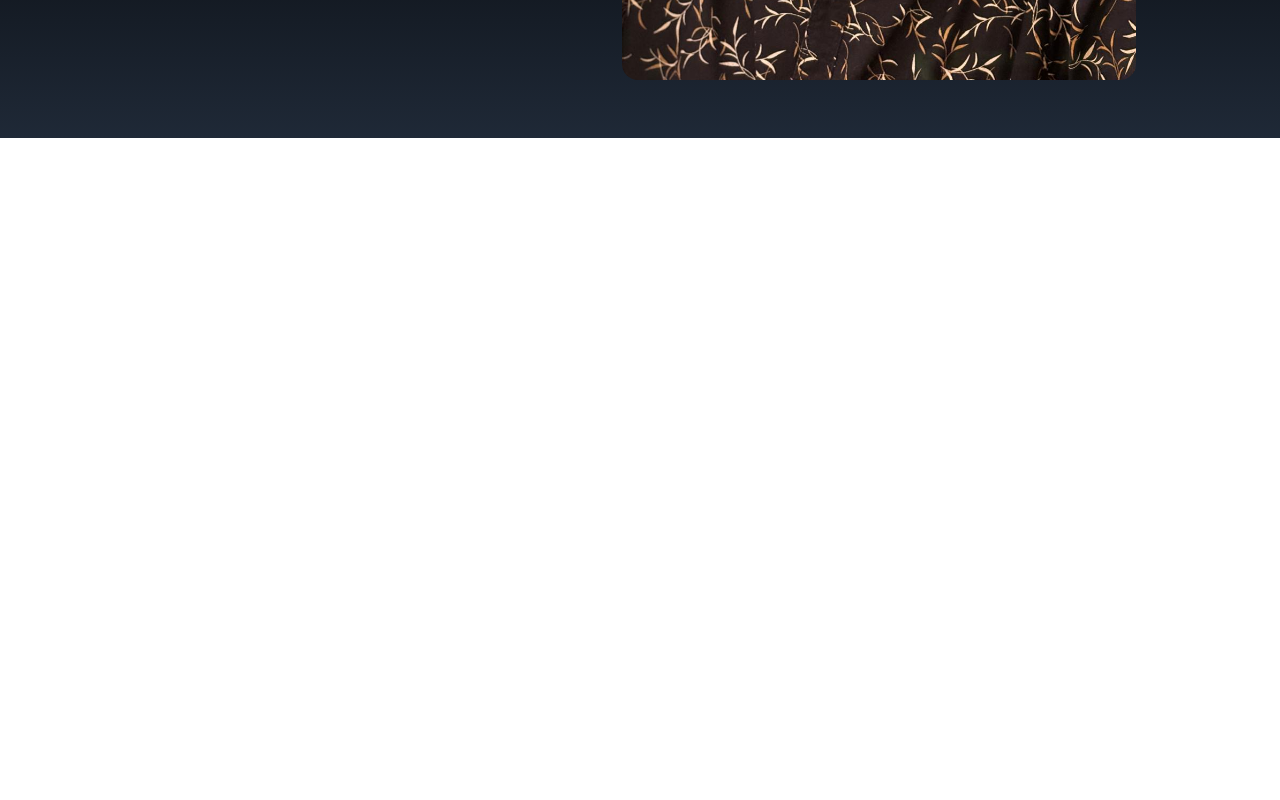
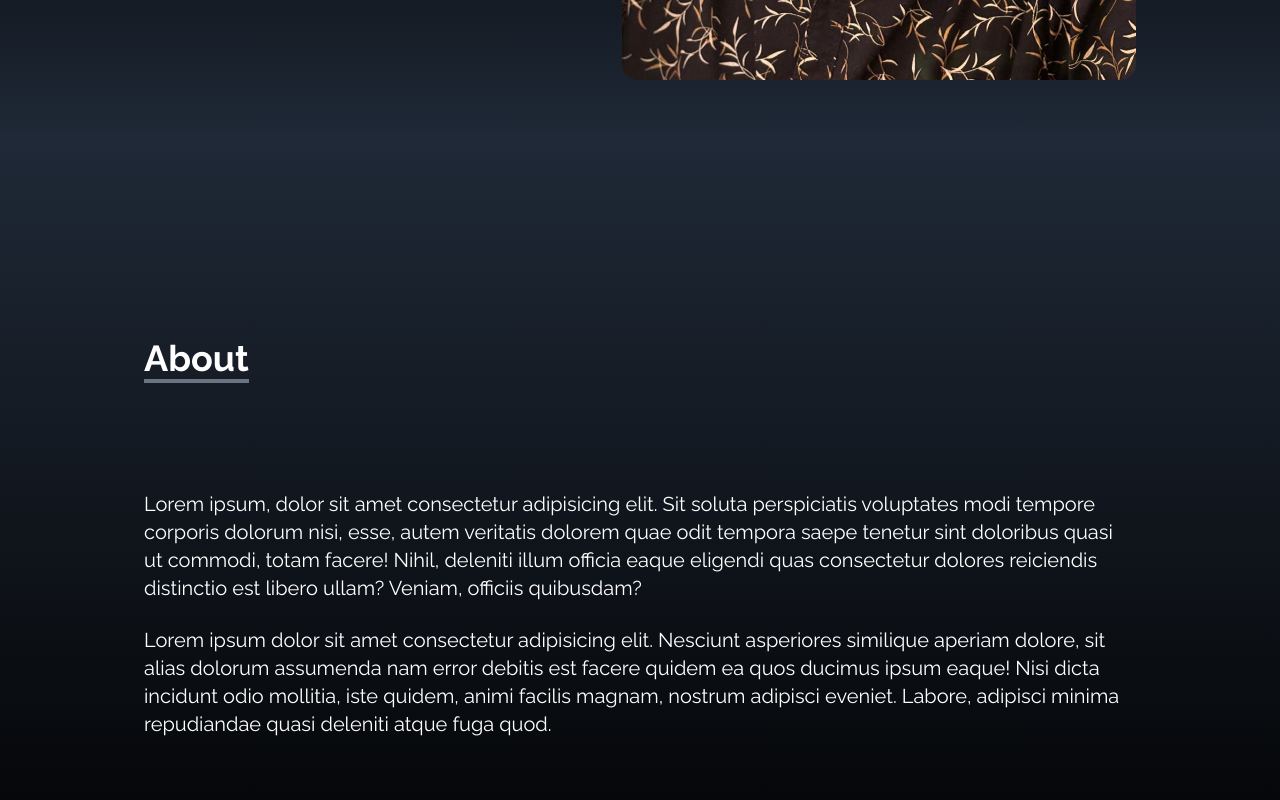
Before and after one commit to jaydeep099/Portfolio, a React (Vite) app: page / in a window 1280 px wide. Shown: the part 662-1462 px from the top of the page. Before the commit the page ends 800 px from the top, so only its background shows below. Built offline with nearby package versions, Linux system fonts and the light colour scheme.

Commit message:
About section completed

```diff
--- a/src/App.jsx
+++ b/src/App.jsx
@@ -1,3 +1,4 @@
+import About from "./components/About";
 import Home from "./components/Home";
 import Navbar from "./components/Navbar";
 import SocialLinks from "./components/SocialLinks";
@@ -7,6 +8,7 @@ function App() {
     <div>
       <Navbar />
       <Home />
+      <About/>
       <SocialLinks />
     </div>
   );
--- /dev/null
+++ b/src/components/About.jsx
@@ -0,0 +1,38 @@
+import React from "react";
+
+const About = () => {
+  return (
+    <div
+      name="about"
+      className="w-full h-screen bg-gradient-to-b from-gray-800 to-black text-white"
+    >
+      <div className="max-w-screen-lg p-4 mx-auto flex flex-col justify-center w-full h-full">
+        <div className="pb-8">
+          <p className="text-4xl font-bold inline border-b-4 border-gray-500">
+            About
+          </p>
+        </div>
+        <p className="text-xl mt-20">
+          Lorem ipsum, dolor sit amet consectetur adipisicing elit. Sit soluta
+          perspiciatis voluptates modi tempore corporis dolorum nisi, esse,
+          autem veritatis dolorem quae odit tempora saepe tenetur sint doloribus
+          quasi ut commodi, totam facere! Nihil, deleniti illum officia eaque
+          eligendi quas consectetur dolores reiciendis distinctio est libero
+          ullam? Veniam, officiis quibusdam?
+        </p>
+        <br />
+
+        <p className="text-xl">
+          Lorem ipsum dolor sit amet consectetur adipisicing elit. Nesciunt
+          asperiores similique aperiam dolore, sit alias dolorum assumenda nam
+          error debitis est facere quidem ea quos ducimus ipsum eaque! Nisi
+          dicta incidunt odio mollitia, iste quidem, animi facilis magnam,
+          nostrum adipisci eveniet. Labore, adipisci minima repudiandae quasi
+          deleniti atque fuga quod.
+        </p>
+      </div>
+    </div>
+  );
+};
+
+export default About;
```
